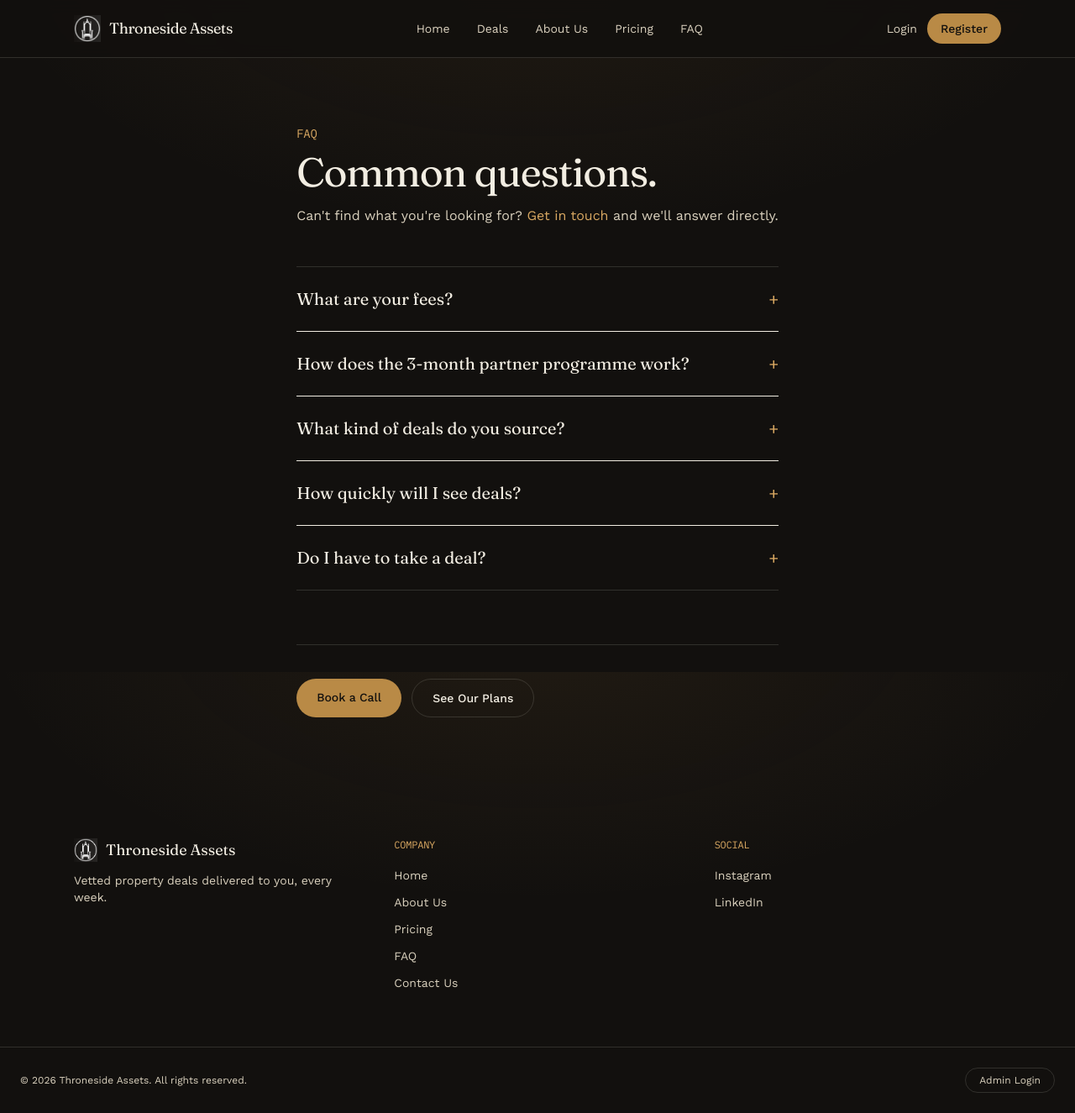
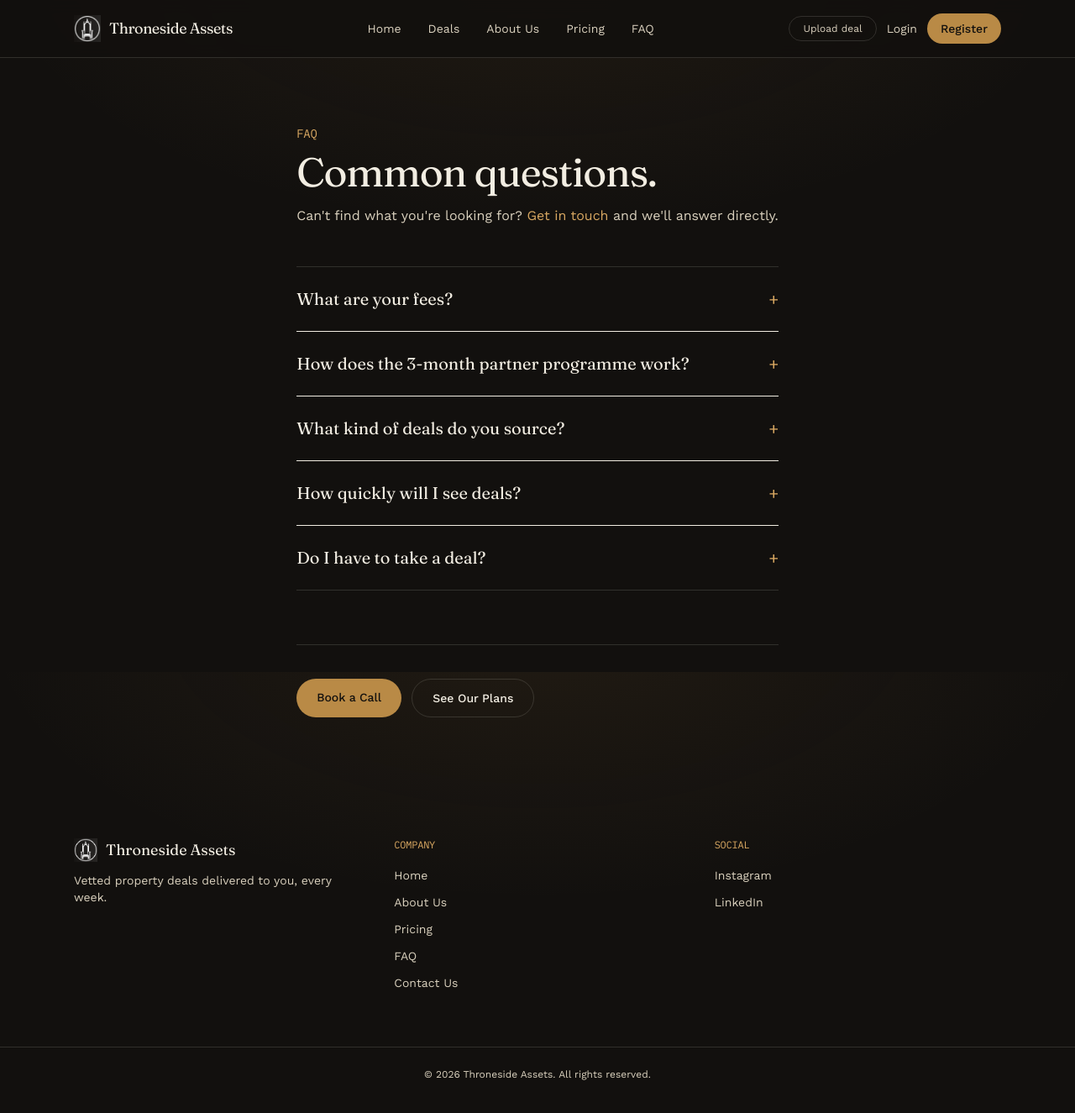
Before and after one commit to rodelbng-bit/thronesideassets, a Next.js app: page /faq in a window 1280 px wide. Shown: the whole page at 84% size. Built offline with nearby package versions, Linux system fonts and the light colour scheme; no server answers.

Commit message:
Move admin deal-upload link to the header, relabel as "Upload deal"
Was a footer link labeled "Admin Login" that required scrolling to
the bottom of every page to reach. Now it's in the header nav next to
Members/Login. Access control is unchanged \u2014 /admin/deals/new still
redirects non-admins.

```diff
--- a/src/components/SiteFooter.tsx
+++ b/src/components/SiteFooter.tsx
@@ -71,17 +71,11 @@ export default function SiteFooter() {
         </div>
       </div>
 
-      <div className="flex flex-col items-center gap-3 border-t rule px-6 py-6 text-center text-xs text-paper-dim sm:flex-row sm:justify-between">
+      <div className="border-t rule px-6 py-6 text-center text-xs text-paper-dim">
         <p>
           © {new Date().getFullYear()} Throneside Assets. All rights
           reserved.
         </p>
-        <a
-          href="/admin/deals/new"
-          className="rounded-full border rule px-4 py-1.5 text-xs text-paper-dim transition-colors hover:text-paper"
-        >
-          Admin Login
-        </a>
       </div>
     </footer>
   );
--- a/src/components/SiteHeader.tsx
+++ b/src/components/SiteHeader.tsx
@@ -41,6 +41,12 @@ export default async function SiteHeader() {
 
         <div className="flex items-center gap-3">
           <MobileMenu />
+          <Link
+            href="/admin/deals/new"
+            className="rounded-full border rule px-4 py-1.5 text-xs text-paper-dim transition-colors hover:text-paper"
+          >
+            Upload deal
+          </Link>
           {isLoggedIn ? (
             <>
               <Link
```
